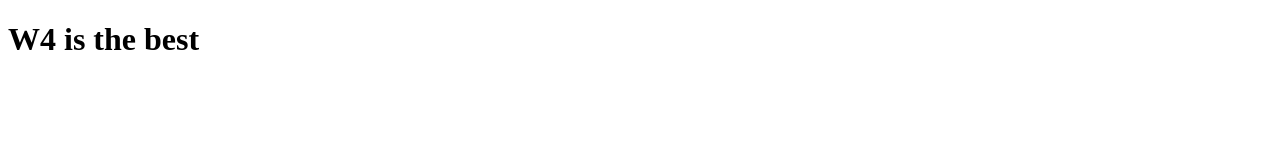
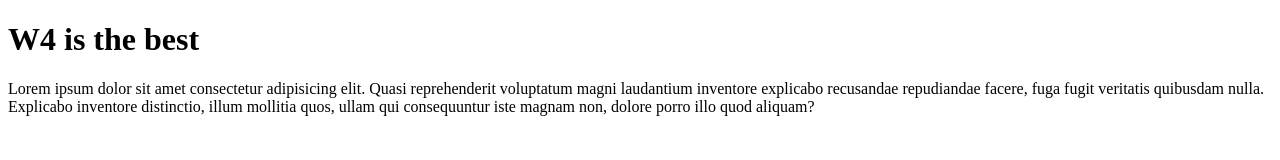
Before and after one commit to manojsatya/playground, a plain HTML site: page index.html in a window 1280 px wide. Drawn offline with Linux system fonts and the light colour scheme.

Commit message:
added main

```diff
--- a/index.html
+++ b/index.html
@@ -10,5 +10,14 @@
     <header>
       <h1>W4 is the best</h1>
     </header>
+    <main>
+      <p>
+        Lorem ipsum dolor sit amet consectetur adipisicing elit. Quasi
+        reprehenderit voluptatum magni laudantium inventore explicabo recusandae
+        repudiandae facere, fuga fugit veritatis quibusdam nulla. Explicabo
+        inventore distinctio, illum mollitia quos, ullam qui consequuntur iste
+        magnam non, dolore porro illo quod aliquam?
+      </p>
+    </main>
   </body>
 </html>
```
